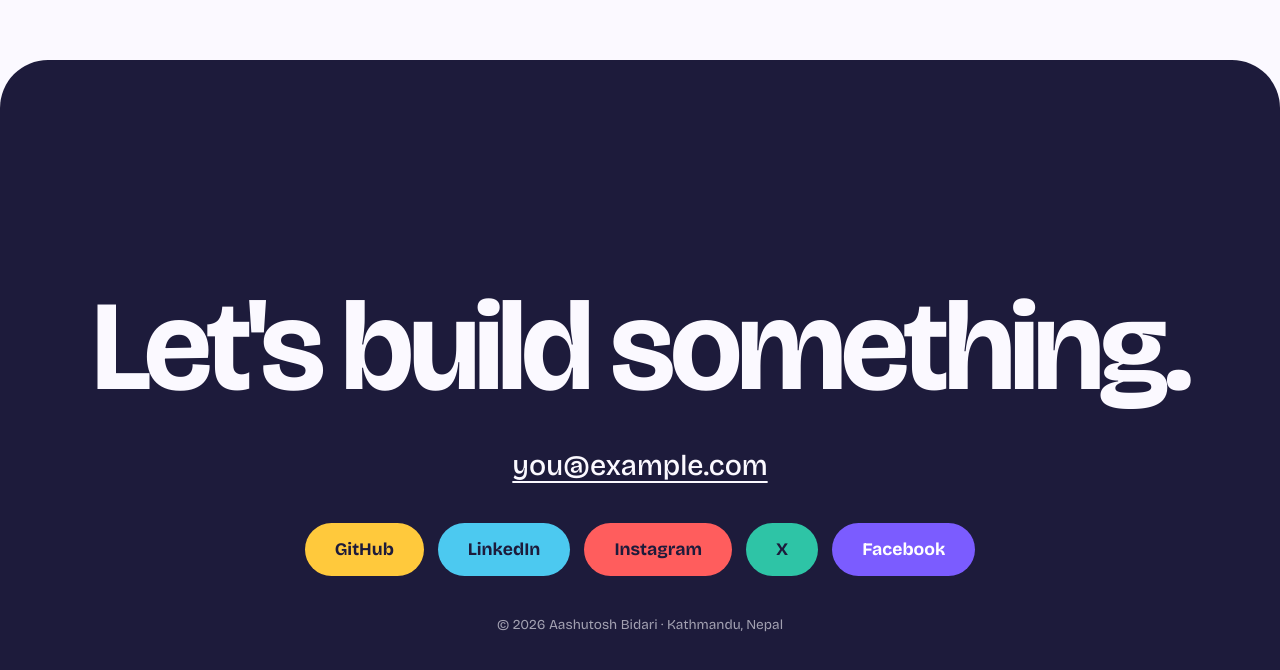
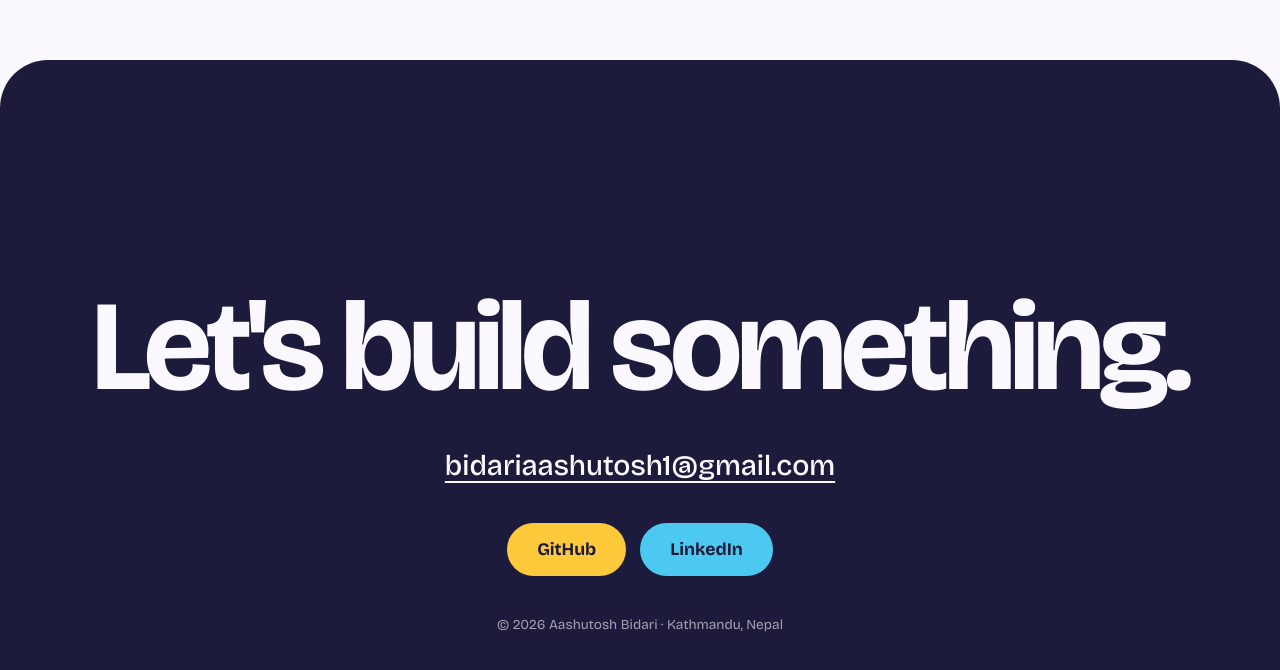
Before and after one commit to AashutoshBidari/portfolio-website, a plain HTML site: page index.html in a window 1280 px wide. Shown: the part 4790-5460 px from the top of the page. Drawn offline with nearby package versions, Linux system fonts and the light colour scheme.

Commit message:
added info

```diff
--- a/index.html
+++ b/index.html
@@ -38,9 +38,9 @@
   <div class="stick">
     <h2>Things I'm making</h2>
     <div class="track" id="track">
-      <article class="card c1"><span class="badge">In development</span><div><h3>Student Command Center</h3><p>One place for a student to track classes, tasks and deadlines.</p></div><a href="https://github.com/yourusername/student-command-center">View on GitHub</a><i class="blob"></i></article>
-      <article class="card c2"><span class="badge">In development</span><div><h3>Document Extractor</h3><p>Pulls the useful information out of documents so you don't have to.</p></div><a href="https://github.com/yourusername/document-extractor">View on GitHub</a><i class="blob"></i></article>
-      <article class="card c3"><span class="badge">4 apps built</span><div><h3>Vibe-coded Apps</h3><p>Four small apps built by describing ideas to AI. Not deployed yet.</p></div><a href="https://github.com/yourusername">See my GitHub</a><i class="blob"></i></article>
+      <article class="card c1"><span class="badge">In development</span><div><h3>Student Command Center</h3><p>One place for a student to track classes, tasks and deadlines.</p></div><a href="https://github.com/AashutoshBidari/student-command-center">View on GitHub</a><i class="blob"></i></article>
+      <article class="card c2"><span class="badge">In development</span><div><h3>Document Extractor</h3><p>Pulls the useful information out of documents so you don't have to.</p></div><a href="https://github.com/AashutoshBidari/documentextractor">View on GitHub</a><i class="blob"></i></article>
+      <article class="card c3"><span class="badge">4 apps built</span><div><h3>Vibe-coded Apps</h3><p>Four small apps built by describing ideas to AI. Not deployed yet.</p></div><a href="https://github.com/AashutoshBidari">See my GitHub</a><i class="blob"></i></article>
       <article class="card c4"><span class="badge">Next</span><div><h3>Your project here</h3><p>Replace this card with the next thing you ship.</p></div><a href="#contact">Say hi</a><i class="blob"></i></article>
     </div>
   </div>
@@ -53,13 +53,10 @@
 
 <section class="contact" id="contact">
   <h2>Let's build something.</h2>
-  <a class="mail" href="mailto:you@example.com">you@example.com</a>
+  <a class="mail" href="mailto:bidariaashutosh1@gmail.com">bidariaashutosh1@gmail.com</a>
   <div class="links">
-    <a class="mag m1" href="https://github.com/yourusername">GitHub</a>
-    <a class="mag m2" href="https://linkedin.com/in/yourusername">LinkedIn</a>
-    <a class="mag m3" href="https://instagram.com/yourusername">Instagram</a>
-    <a class="mag m4" href="https://x.com/yourusername">X</a>
-    <a class="mag m5" href="https://facebook.com/yourusername">Facebook</a>
+    <a class="mag m1" href="https://github.com/AashutoshBidari">GitHub</a>
+    <a class="mag m2" href="https://www.linkedin.com/in/aashutosh-bidari-17297b312/">LinkedIn</a>
   </div>
   <footer>© 2026 Aashutosh Bidari · Kathmandu, Nepal</footer>
 </section>
```
